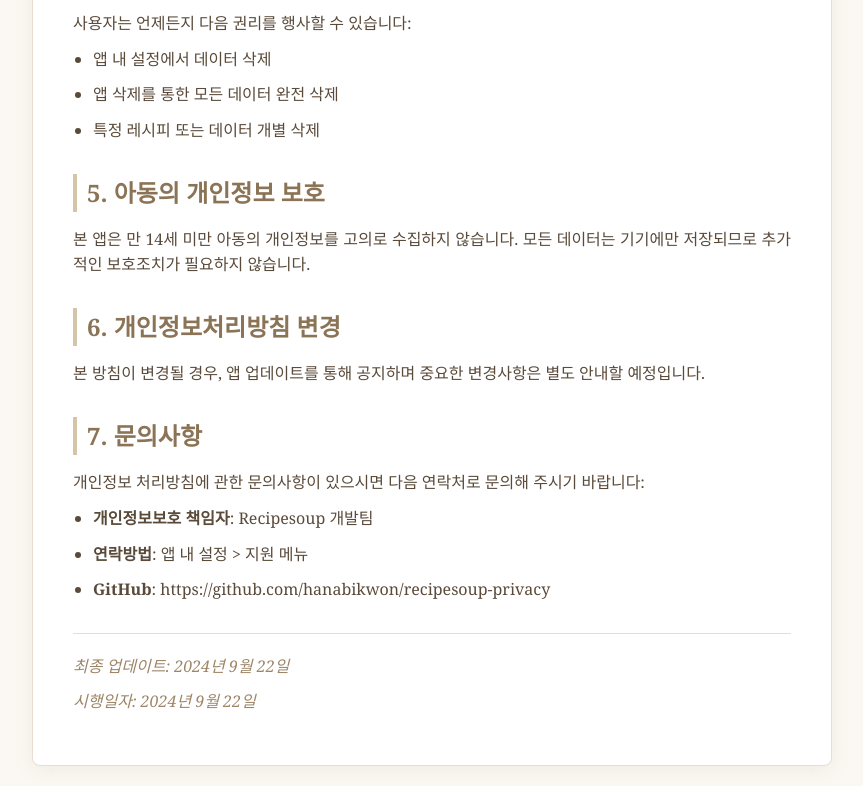
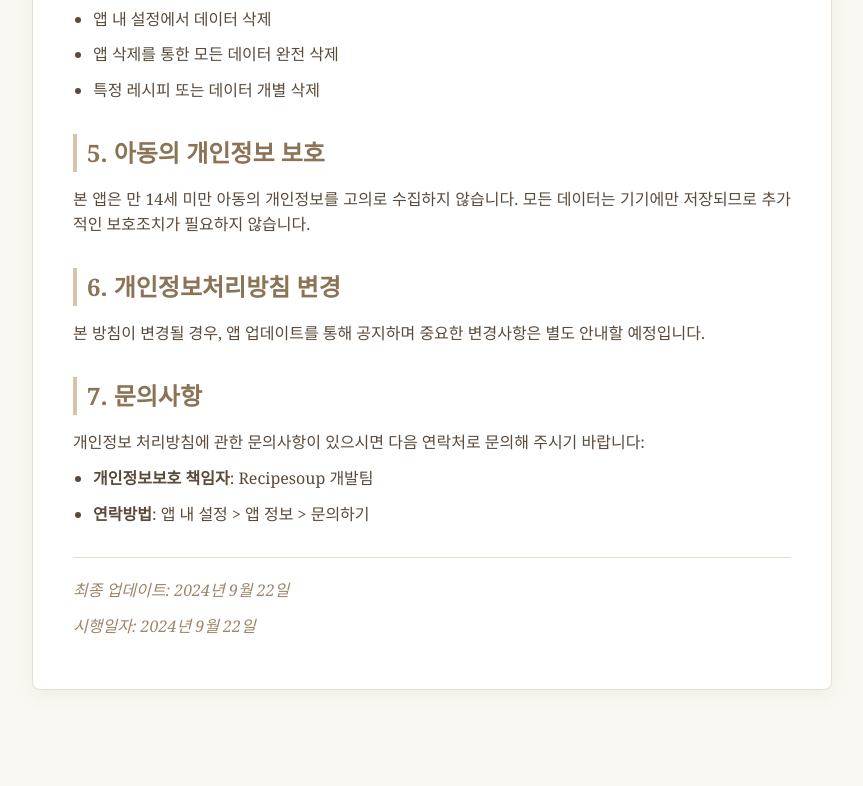
Before and after one commit to hanabikwon/recipesoup-privacy, a plain HTML site: page index.html in a window 1280 px wide. Shown: the part 1343-2129 px from the top of the page, without its empty margins (208-1071 px from the left). After the commit the page ends 2053 px from the top, so only its background shows below. Drawn offline with Linux system fonts and the light colour scheme.

Commit message:
Update privacy policy section in index.html

```diff
--- a/index.html
+++ b/index.html
@@ -106,9 +106,7 @@
 
         <div class="section">
             <h2>1. 개인정보 처리 현황</h2>
-            <div class="highlight">
                 <p><strong>Recipesoup</strong>은 사용자의 개인정보를 소중히 여기며, 개인정보보호법에 따라 다음과 같이 개인정보 처리방침을 알려드립니다.</p>
-            </div>
 
             <h3>수집하는 개인정보</h3>
             <p>본 앱은 <strong>개인정보를 수집하지 않습니다</strong>. 모든 데이터는 사용자의 기기에만 저장됩니다.</p>
@@ -174,8 +172,7 @@
             <p>개인정보 처리방침에 관한 문의사항이 있으시면 다음 연락처로 문의해 주시기 바랍니다:</p>
             <ul>
                 <li><strong>개인정보보호 책임자</strong>: Recipesoup 개발팀</li>
-                <li><strong>연락방법</strong>: 앱 내 설정 > 지원 메뉴</li>
-                <li><strong>GitHub</strong>: https://github.com/hanabikwon/recipesoup-privacy</li>
+                <li><strong>연락방법</strong>: 앱 내 설정 > 앱 정보 > 문의하기</li>
             </ul>
         </div>
 
```
